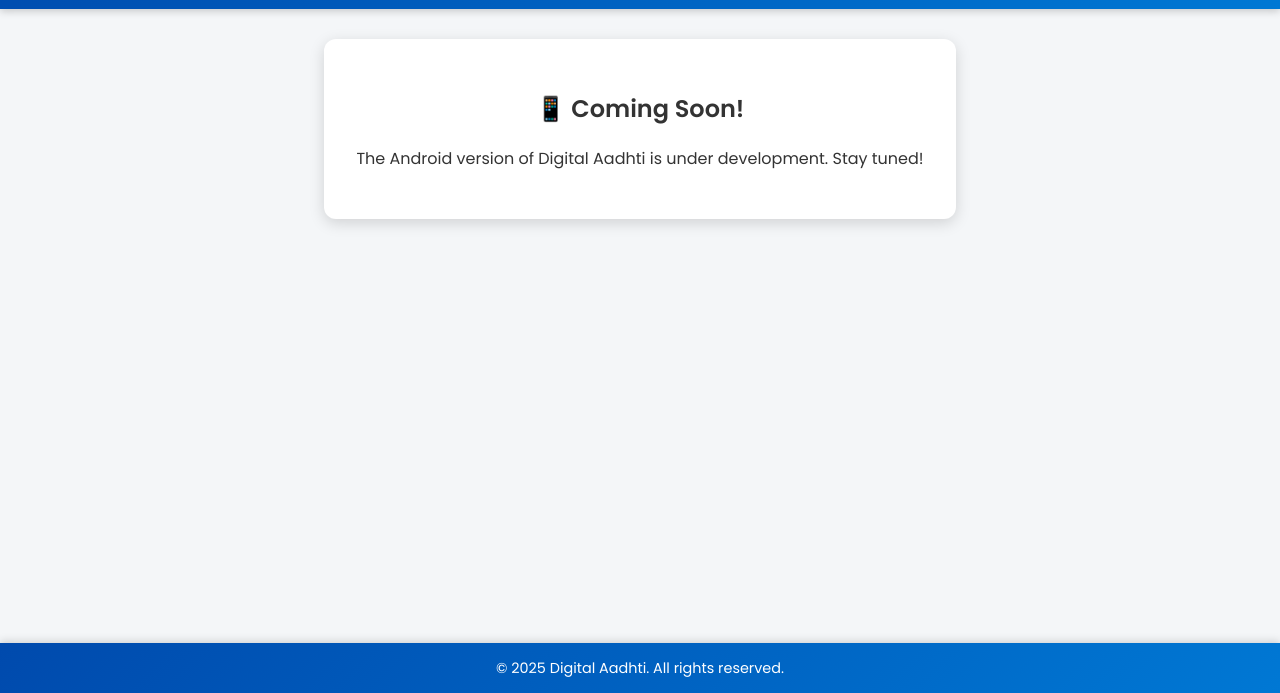
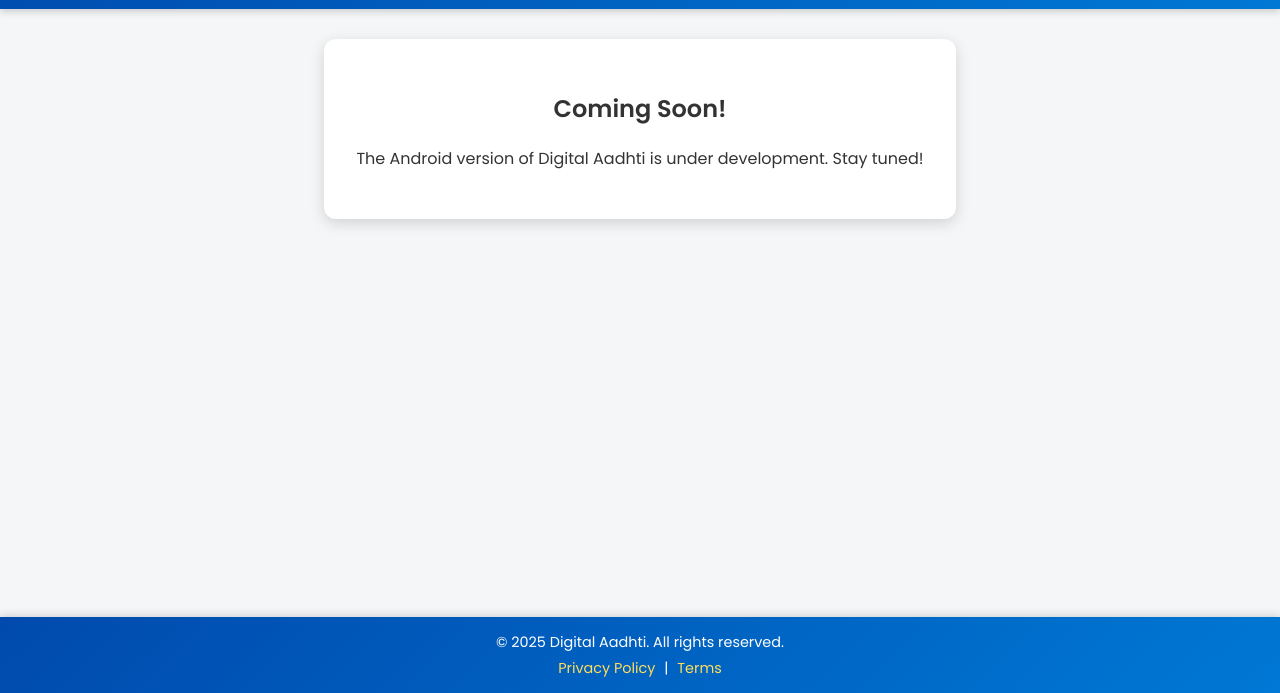
Before and after one commit to digitalaadhti/digital-aadhti-website, a plain HTML site: page android.html in a window 1280 px wide. Shown: the part 107-800 px from the top of the page. Drawn offline with Linux system fonts and the light colour scheme.

Commit message:
Update android.html

```diff
--- a/android.html
+++ b/android.html
@@ -22,13 +22,16 @@
 
     <main>
         <section class="coming-soon">
-            <h2>📱 Coming Soon!</h2>
+            <h2>Coming Soon!</h2>
             <p>The Android version of Digital Aadhti is under development. Stay tuned!</p>
         </section>
     </main>
 
     <footer>
         <p>© 2025 Digital Aadhti. All rights reserved.</p>
+        <div class="footer-links">
+            <a href="#">Privacy Policy</a> | <a href="#">Terms</a>
+        </div>
     </footer>
 </body>
 </html>
```
